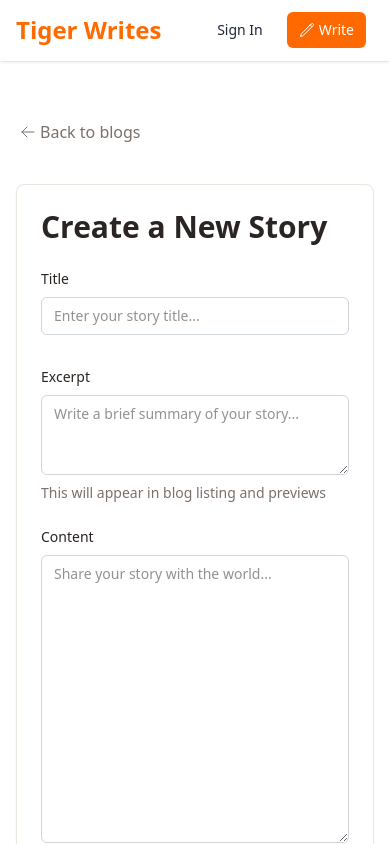
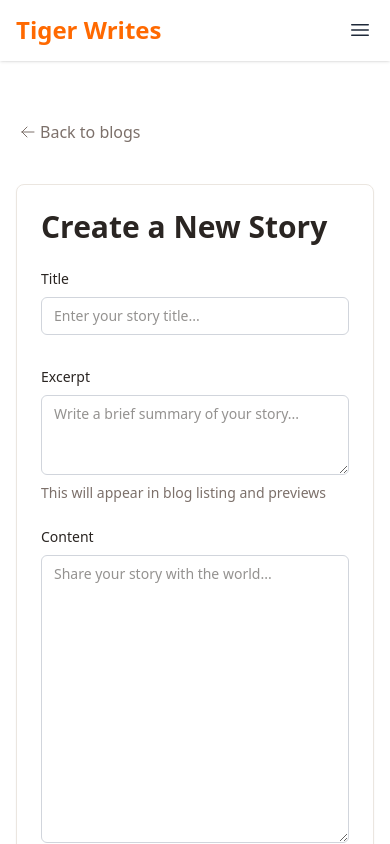
Before and after one commit to surajprojects/tigerxwrites, a React (Vite) app in the folder frontend/: page /blogs/new in a window 390 px wide. Shown: the top 844 px of the page. Built offline with nearby package versions, Linux system fonts and the light colour scheme; no server answers.

Commit message:
feat: implement responsive mobile header on frontend

```diff
--- a/frontend/src/components/home/header.tsx
+++ b/frontend/src/components/home/header.tsx
@@ -1,15 +1,28 @@
+import { useState } from "react";
+import MobileHeader from "./mobileHeader";
 import { Link, NavLink } from "react-router-dom";
-import { PencilIcon } from "@heroicons/react/24/outline";
 import NewBlogStreamBtn from "../button/newBlogStreamBtn";
+import { Bars3Icon, PencilIcon, XMarkIcon } from "@heroicons/react/24/outline";
 
 export default function Header() {
+  const [showMenu, setShowMenu] = useState<boolean>(false);
   return (
     <>
       <header className="w-full font-sans font-medium fixed top-0 left-0 z-50 bg-white/30 backdrop-blur-sm border-b border-white/10 shadow-sm">
-        <nav className="flex justify-between items-center px-4 md:px-8 py-3 mx-auto w-full xl:max-w-7xl">
+        <nav className="flex justify-between items-center px-4 md:px-8 py-3.5 md:py-3 mx-auto w-full xl:max-w-7xl">
+          {/* Title */}
           <div className="text-2xl font-bold whitespace-nowrap shrink text-orange-500">
             <Link to={"/"}>Tiger Writes</Link>
           </div>
+          {/* Mobile Header Button */}
+          <button
+            type="button"
+            onClick={() => setShowMenu((prevData) => !prevData)}
+            className="size-7 cursor-pointer hover:bg-gray-200/75 text-gray-800 px-0.5 rounded-md transition duration-300 ease-in-out block md:hidden"
+          >
+            {showMenu ? <XMarkIcon strokeWidth={1.5} /> : <Bars3Icon strokeWidth={1.5} />}
+          </button>
+          {/* Nav Links */}
           <ul className="hidden md:flex text-[#7c706a] text-sm">
             <li className="mx-3 hover:text-orange-500 duration-300 ease-out">
               <NavLink to={"/"} className={({ isActive }) => (isActive ? "text-orange-500" : "")}>
@@ -34,7 +47,7 @@ export default function Header() {
             </li>
             <NewBlogStreamBtn />
           </ul>
-          <ul className="flex text-sm">
+          <ul className="hidden md:flex text-sm">
             <li className=" text-gray-800 hover:text-white hover:bg-orange-400 px-3 py-2 rounded-md mx-1 duration-300 ease-out hover:cursor-pointer">
               <Link to={"/signin"}>Sign In</Link>
             </li>
@@ -45,6 +58,8 @@ export default function Header() {
               </Link>
             </li>
           </ul>
+          {/* Mobile Header */}
+          {showMenu && <MobileHeader setShowMenu={setShowMenu} />}
         </nav>
       </header>
     </>
--- /dev/null
+++ b/frontend/src/components/home/mobileHeader.tsx
@@ -0,0 +1,44 @@
+import { Link, NavLink } from "react-router-dom";
+import { PencilIcon } from "@heroicons/react/24/outline";
+
+export default function MobileHeader({
+  setShowMenu,
+}: {
+  setShowMenu: React.Dispatch<React.SetStateAction<boolean>>;
+}) {
+  return (
+    <>
+      {/* Nav Links */}
+      <ul
+        onClick={() => setShowMenu((prevData) => !prevData)}
+        className="flex flex-col absolute top-14 right-4 w-48 text-sm border border-gray-50 shadow-sm font-inter md:hidden bg-white p-2 rounded-lg"
+      >
+        <li className="mx-3 hover:text-orange-500 duration-300 ease-out py-1 px-1">
+          <NavLink to={"/"} className={({ isActive }) => (isActive ? "text-orange-500" : "")}>
+            Home
+          </NavLink>
+        </li>
+        <li className="mx-3 hover:text-orange-500 duration-300 ease-out py-1 px-1">
+          <NavLink to={"/blogs"} className={({ isActive }) => (isActive ? "text-orange-500" : "")}>
+            All Blogs
+          </NavLink>
+        </li>
+        <li className="mx-3 hover:text-orange-500 duration-300 ease-out py-1 px-1">
+          <NavLink to={"/about"} className={({ isActive }) => (isActive ? "text-orange-500" : "")}>
+            About
+          </NavLink>
+        </li>
+        {/* CTA */}
+        <li className=" text-gray-800 hover:text-white hover:bg-orange-400 px-3 py-2 rounded-md mx-1 duration-300 ease-out hover:cursor-pointer mb-1.5">
+          <Link to={"/signin"}>Sign In</Link>
+        </li>
+        <li className="text-white bg-orange-500 px-3 py-2 rounded-md mx-1 duration-300 ease-out hover:cursor-pointer hover:bg-orange-400">
+          <Link to={"/blogs/new"} className="flex justify-center items-center">
+            <PencilIcon className="w-4 h-4" />
+            <span className="ml-1">Write</span>
+          </Link>
+        </li>
+      </ul>
+    </>
+  );
+}
```
